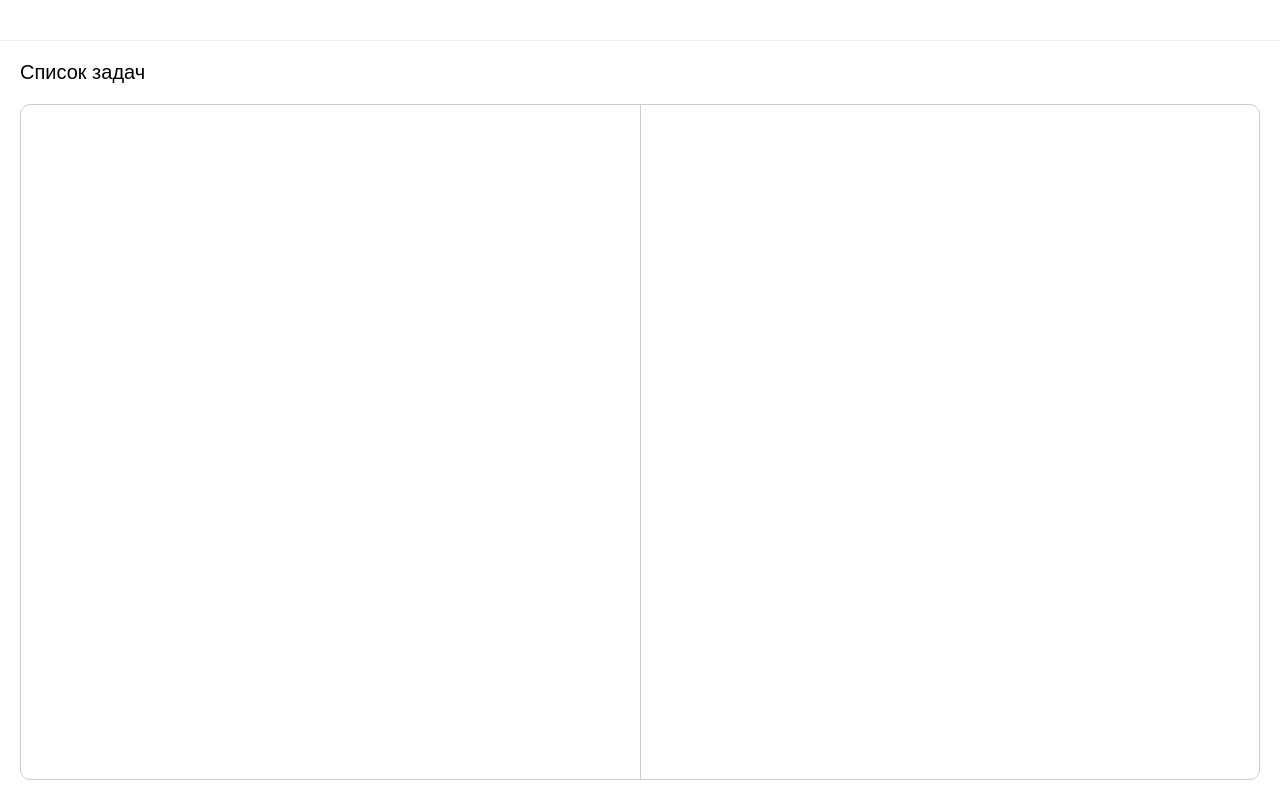
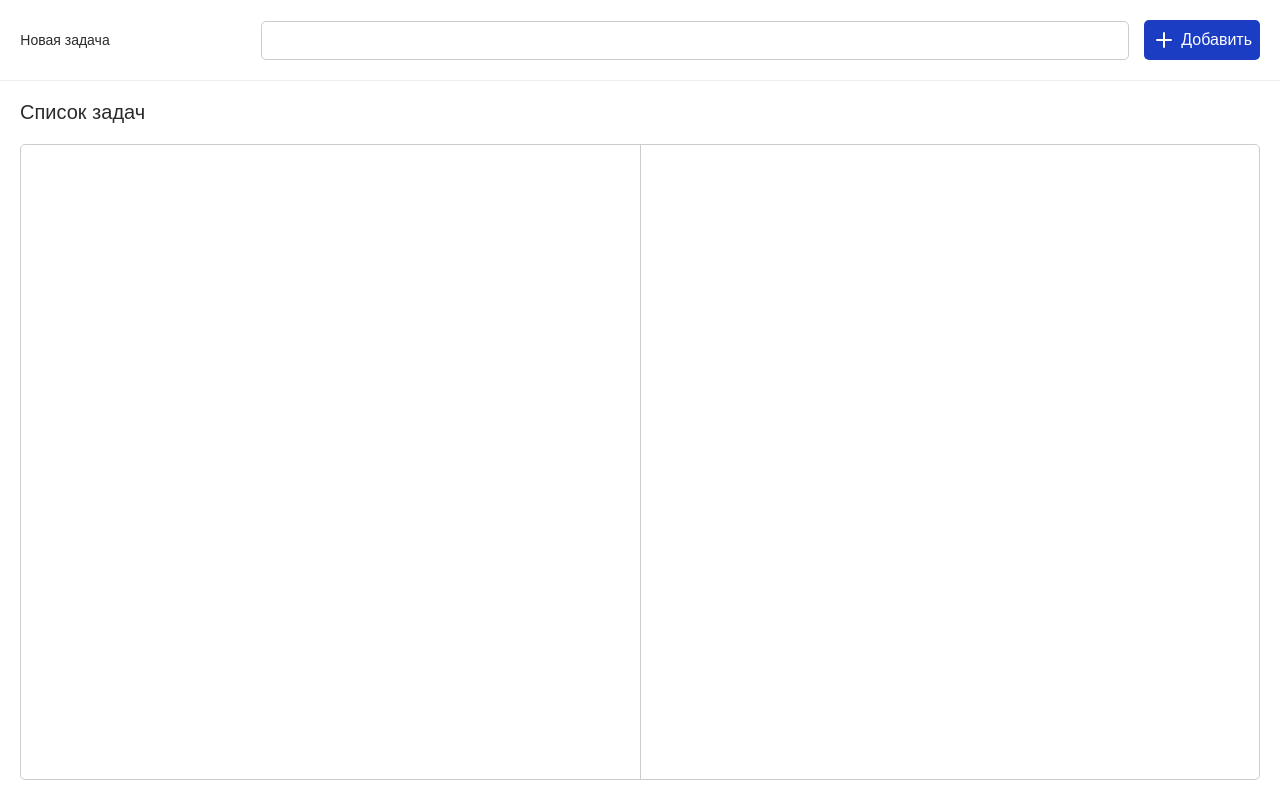
Before and after one commit to StasyaShu/test-datagile-react, a React (Create React App) app in the folder todo-list/: page / in a window 1280 px wide. Built offline with nearby package versions, Linux system fonts and the light colour scheme.

Commit message:
Форма добавления задачи

```diff
--- a/todo-list/package.json
+++ b/todo-list/package.json
@@ -12,6 +12,7 @@
     "react-icons": "^4.12.0",
     "react-redux": "^9.0.2",
     "react-scripts": "5.0.1",
+    "uuid": "^9.0.1",
     "web-vitals": "^2.1.4"
   },
   "scripts": {
--- a/todo-list/src/App.css
+++ b/todo-list/src/App.css
@@ -37,6 +37,7 @@ h1 {
   display: flex;
   flex-direction: column;
   font-size: 16px;
+  color: #2a2a2a;
   /* align-items: center;
   justify-content: center; */
   /* text-align: center; */
@@ -60,7 +61,7 @@ h1 {
   width: 100%;
   height: calc(100% - 43px);
   padding: 10px;
-  border-radius: 10px;
+  border-radius: 5px;
   border: 1px solid #cccccc;
   display: flex;
   justify-content: space-between;
--- a/todo-list/src/App.js
+++ b/todo-list/src/App.js
@@ -1,3 +1,4 @@
+import TodoForm from './components/TodoForm/TodoForm';
 import './App.css';
 
 function App() {
@@ -5,7 +6,7 @@ function App() {
     <div className='app'>
       <header className='app-header'>
         <div className='wrapper'>
-          {/* форма с инпутом и кнопкой Добавить */}
+          <TodoForm />
         </div>
       </header>
       <main className='app-main'>
--- a/todo-list/src/components/TodoForm/TodoForm.css
+++ b/todo-list/src/components/TodoForm/TodoForm.css
@@ -0,0 +1,56 @@
+.todo-form form {
+  width: 100%;
+  display: flex;
+  align-items: center;
+}
+
+.todo-form label {
+  display: block;
+  text-align: center;
+  font-size: 14px;
+  white-space: nowrap;
+  width: 90px;
+  margin: 0 10px 0 0;
+}
+
+.todo-form input {
+  width: 70%;
+  margin: 0 0 0 auto;
+  border: 1px solid #cccccc;
+  border-radius: 5px;
+  padding: 10px 4px;
+  font-size: 15px;
+  outline: none;
+  transition: all 0.3s ease-in-out;
+}
+
+.todo-form input:focus {
+  border: 1px solid #1a3dc3;
+  transition: all 0.3s ease-in-out;
+}
+
+.todo-form button[type='submit'] {
+  cursor: pointer;
+  font-size: 16px;
+  margin: 0 0 0 15px;
+  border: none;
+  border-radius: 5px;
+  background-color: #1a3dc3;
+  padding: 8px;
+  color: #ffffff;
+  display: flex;
+  align-items: center;
+  transition: all 0.3s ease-in-out;
+}
+
+.todo-form button[type='submit'] svg {
+  width: 24px;
+  height: 24px;
+  fill: currentColor;
+  margin: 0 5px 0 0;
+}
+
+.todo-form button[type='submit']:hover {
+  background-color: #546cc9;
+  transition: all 0.3s ease-in-out;
+}
--- a/todo-list/src/components/TodoForm/TodoForm.js
+++ b/todo-list/src/components/TodoForm/TodoForm.js
@@ -0,0 +1,40 @@
+import {useState} from 'react';
+import {useDispatch} from 'react-redux';
+import createTodo from '../../utils/createTodo';
+import {setTodo} from '../../redux/slices/todoSlice';
+import {FiPlus} from 'react-icons/fi';
+import './TodoForm.css';
+
+const TodoForm = () => {
+  const [text, setText] = useState('');
+  const dispatch = useDispatch();
+
+  const handleSubmit = e => {
+    e.preventDefault();
+
+    if (text) {
+      const todo = createTodo({text});
+      dispatch(setTodo(todo));
+      setText('');
+    }
+  };
+
+  return (
+    <div className='todo-form'>
+      <form onSubmit={handleSubmit}>
+        <label htmlFor='todo'>Новая задача</label>
+        <input
+          type='text'
+          id='todo'
+          value={text}
+          onChange={e => setText(e.target.value)}
+        />
+        <button type='submit'>
+          <FiPlus /> Добавить
+        </button>
+      </form>
+    </div>
+  );
+};
+
+export default TodoForm;
--- a/todo-list/src/redux/slices/todoSlice.js
+++ b/todo-list/src/redux/slices/todoSlice.js
@@ -0,0 +1,20 @@
+import {createSlice} from '@reduxjs/toolkit';
+
+const initialState = [];
+
+const todoSlice = createSlice({
+  name: 'todos',
+  initialState,
+  reducers: {
+    setTodo: (state, action) => {
+      return [...state, action.payload];
+    },
+  },
+});
+
+export const {setTodo} = todoSlice.actions;
+
+// функции для подписки на состояние
+export const selectTodos = state => state.todos;
+
+export default todoSlice.reducer;
--- a/todo-list/src/redux/store.js
+++ b/todo-list/src/redux/store.js
@@ -1,7 +1,10 @@
 import {configureStore} from '@reduxjs/toolkit';
+import todoReducer from './slices/todoSlice';
 
 const store = configureStore({
-  reducer: {},
+  reducer: {
+    todos: todoReducer,
+  },
 });
 
 export default store;
--- /dev/null
+++ b/todo-list/src/utils/createTodo.js
@@ -0,0 +1,11 @@
+import {v4 as uuidv4} from 'uuid';
+
+const createTodo = todo => {
+  return {
+    ...todo,
+    isDone: false,
+    id: uuidv4(),
+  };
+};
+
+export default createTodo;
```
Also changed, not shown: todo-list/src/components/TodoList/TodoList.js (+7 -0 lines), 1 other file (tests, documents, lock files or other folders).
